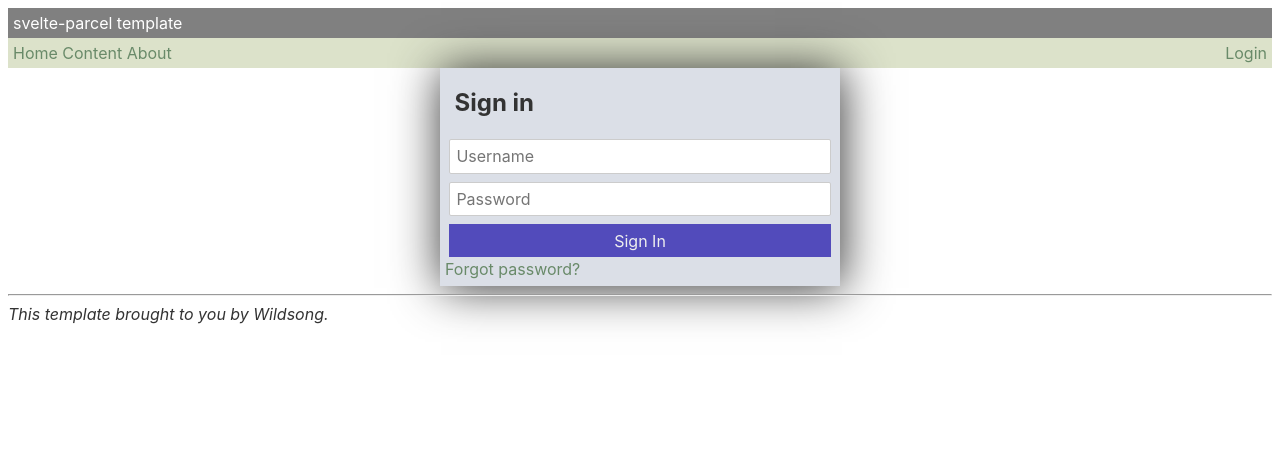
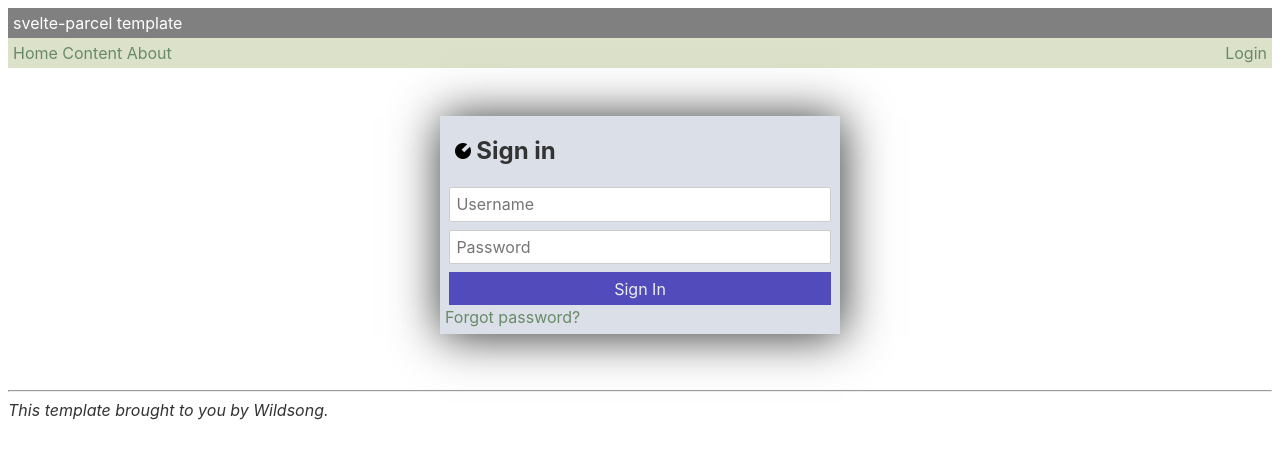
Before and after one commit to Wildsong/svelte-parcel, a Svelte app: page /login in a window 1280 px wide. Shown: the top 458 px of the page. Built offline with nearby package versions, Linux system fonts and the light colour scheme.

Commit message:
added a logo

```diff
--- a/src/pages/About.svelte
+++ b/src/pages/About.svelte
@@ -9,10 +9,11 @@
     )
 </script>
 
+why
+not
 <div class="About">
     <h1>About Wildsong</h1>
-    <img alt="Baby turtle" src="{imageUrl}">
-
+    <img alt="Logo" src="{imageUrl}" width=100 height=100>
     <p>
         This template is for building apps based on the <a href="https://svelte.dev">Svelte framework</a>
         and the <a href="https://parceljs.org">Parcel</a> build tool.
--- a/src/pages/Login.svelte
+++ b/src/pages/Login.svelte
@@ -1,15 +1,21 @@
 <script>
-
+    const logoUrl = new URL(
+        '../assets/favicon.png?width=32',
+        import.meta.url
+    )
 </script>
 
 <style>
     * {
         box-sizing: border-box;
     }
+    .container {
+        padding: 3em;
+    }
     h2 {
         padding-left: 0.4em;
     }
-    .svelte-login {
+    .login {
         display: flex;
         flex-direction: column;
         width: 25em;
@@ -18,18 +24,15 @@
         padding: 0px 5px 7px 5px;
         margin: 0 auto 0 auto;
     }
-
     fieldset {
         box-sizing: content-box;
         overflow: hidden;
         padding: 2px;
         border: none;
     }
-
     input {
         width: 100%;
     }
-
     #signin-button {
         width:100%;
         color: #eee;
@@ -40,9 +43,12 @@
         border: none;
     }
 </style>
-
-<div class="svelte-login">
-    <h2>Sign in</h2>
+<div class="container">
+    <div class="login">
+        <h2>
+            <img alt="logo" src="{logoUrl}">
+            Sign in
+        </h2>
         <div class="alert-message" id="error-message"></div>
         <form>
             <fieldset>
@@ -57,3 +63,4 @@
             <a href="forgotpassword">Forgot password?</a>
         </div>
     </div>
+</div>
```
Lines whose indentation alone changed are shown as unchanged.
